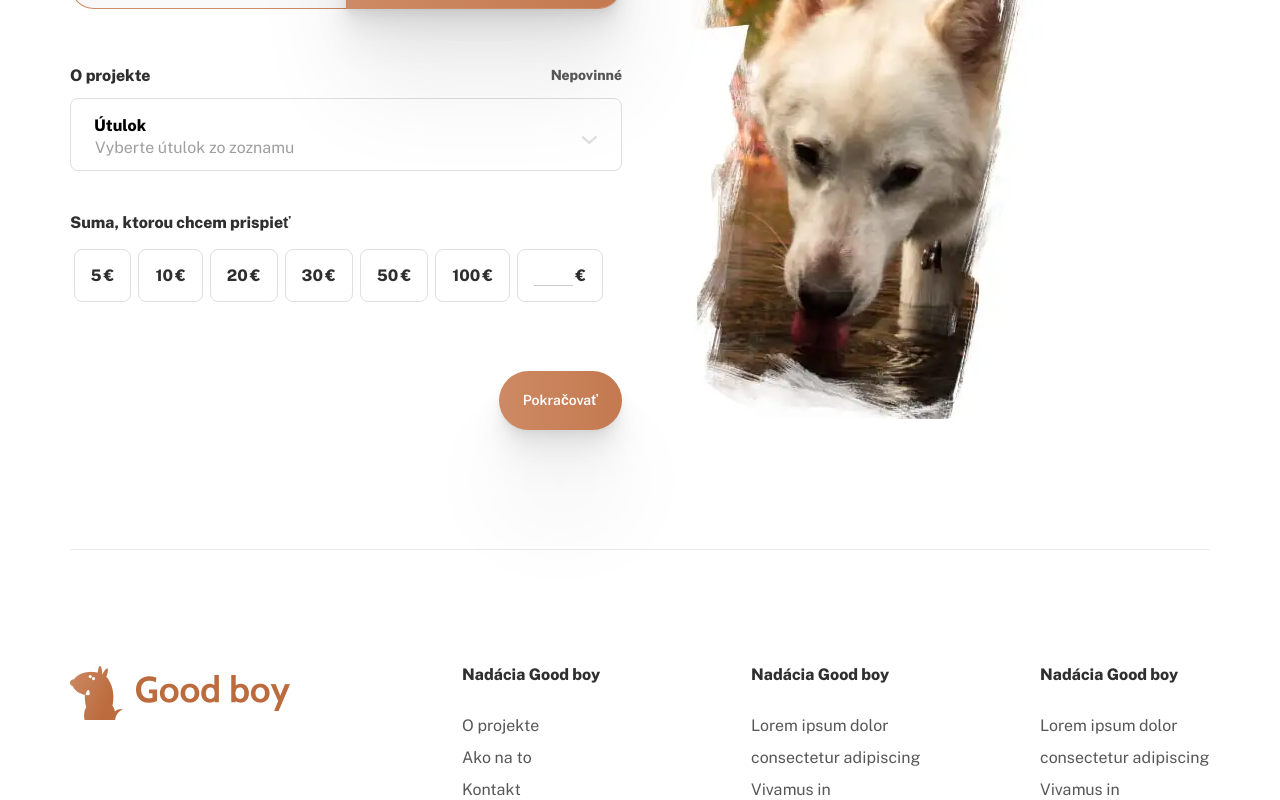
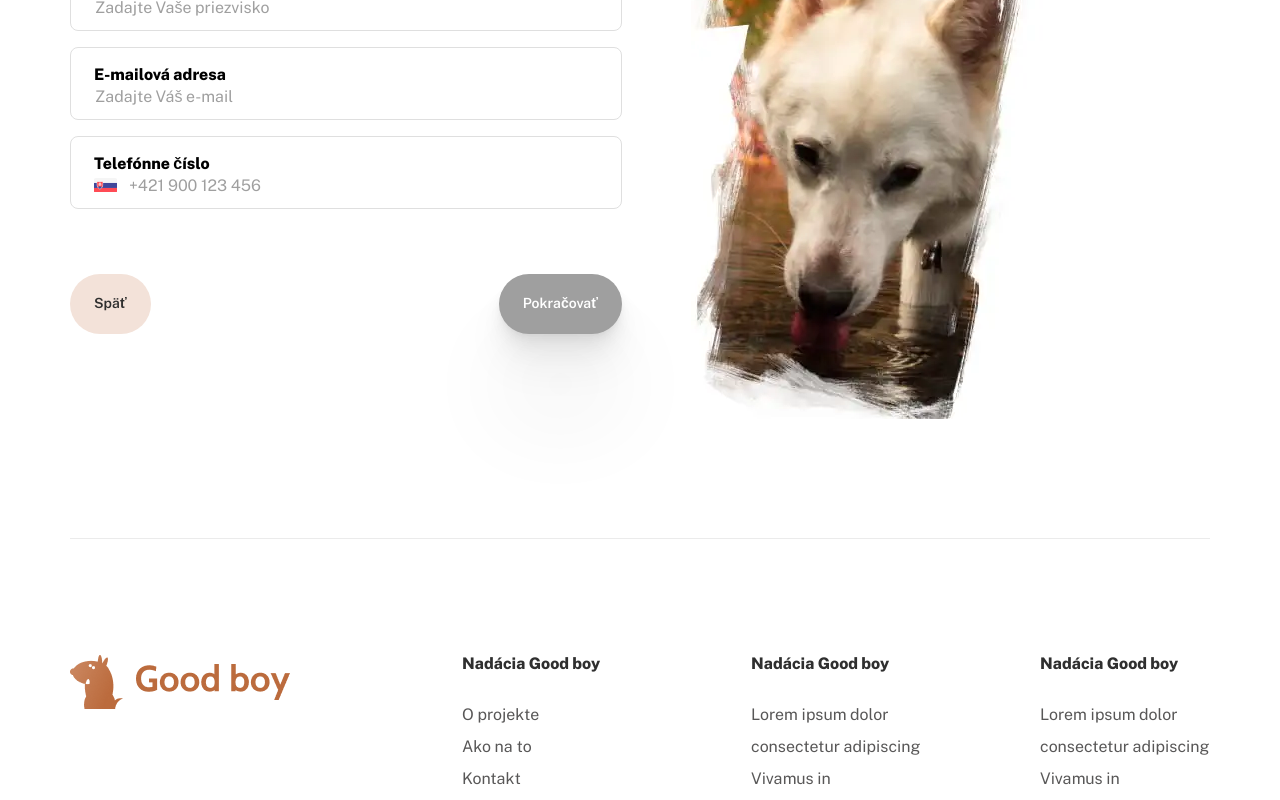
Before and after one commit to stiglicode/goodboy-gr, a React (Create React App) app: page / in a window 1280 px wide. Both pictures are taken after a click on the button "Pokračovať". Shown: the part 479-1279 px from the top of the page. Built offline with nearby package versions, Linux system fonts and the light colour scheme.

Commit message:
Connected with state

```diff
--- a/src/view/DoubleCheck/index.tsx
+++ b/src/view/DoubleCheck/index.tsx
@@ -1,7 +1,15 @@
 import React from "react";
+import { useDispatch } from "react-redux";
+import { bindActionCreators } from "redux";
+import { actions } from "../../app/state/index";
+
 import ReadInput from "../../components/CheckInputs";
 
 const DoubleCheck = (): JSX.Element => {
+	const dispatch = useDispatch();
+
+	const { previousScene } = bindActionCreators(actions, dispatch);
+
 	return (
 		<>
 			<div className="view-box_content--header">
@@ -52,7 +60,13 @@ const DoubleCheck = (): JSX.Element => {
 				</div>
 			</div>
 			<div className="view-box_content--footer">
-				<button type="button" className="custom-btn-light">
+				<button
+					type="button"
+					onClick={() => {
+						previousScene();
+					}}
+					className="custom-btn-light"
+				>
 					Späť
 				</button>
 				<button type="button" className="custom-btn-gray">
--- a/src/view/Form/index.tsx
+++ b/src/view/Form/index.tsx
@@ -1,7 +1,16 @@
 import React from "react";
+
+import { useDispatch } from "react-redux";
+import { bindActionCreators } from "redux";
+import { actions } from "../../app/state/index";
+
 import FormInput from "../../components/Input";
 
 const FormView = (): JSX.Element => {
+	const dispatch = useDispatch();
+
+	const { nextScene, previousScene } = bindActionCreators(actions, dispatch);
+
 	return (
 		<>
 			<div className="view-box_content--header">
@@ -43,10 +52,18 @@ const FormView = (): JSX.Element => {
 				</div>
 			</div>
 			<div className="view-box_content--footer">
-				<button type="button" className="custom-btn-light">
+				<button
+					type="button"
+					onClick={() => previousScene()}
+					className="custom-btn-light"
+				>
 					Späť
 				</button>
-				<button type="button" className="custom-btn-gray">
+				<button
+					type="button"
+					onClick={() => nextScene()}
+					className="custom-btn-gray"
+				>
 					Pokračovať
 				</button>
 			</div>
--- a/src/view/Options/index.tsx
+++ b/src/view/Options/index.tsx
@@ -1,8 +1,15 @@
 import React, { useState } from "react";
+import { useDispatch } from "react-redux";
+import { bindActionCreators } from "redux";
+import { actions } from "../../app/state/index";
+
 import FormInput from "../../components/Input";
 import SVGSprite from "../../components/Sprtie";
 
 const Options = (): JSX.Element => {
+	const dispatch = useDispatch();
+	const { nextScene } = bindActionCreators(actions, dispatch);
+
 	const initFoucs = (e: React.ChangeEvent<any>): void => {
 		return e.currentTarget.children[0].focus();
 	};
@@ -101,7 +108,13 @@ const Options = (): JSX.Element => {
 			</div>
 			<div className="view-box_content--footer">
 				<div className="footer-placehodler"></div>
-				<button type="submit" className="custom-btn-primary">
+				<button
+					type="button"
+					onClick={() => {
+						nextScene();
+					}}
+					className="custom-btn-primary"
+				>
 					Pokračovať
 				</button>
 			</div>
```
